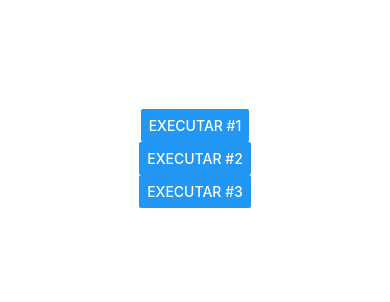
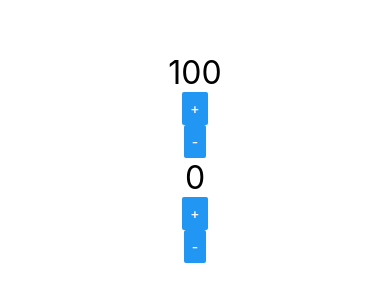
Before and after one commit to NathanaelCarauna/React-native-curso-cod3r, a React Native app: screen / in a window 390 px wide. Shown: the part 264-566 px from the top of the page. Built offline with nearby package versions, Linux system fonts and the light colour scheme.

Commit message:
Aula 25, useState

```diff
--- a/src/App.js
+++ b/src/App.js
@@ -1,6 +1,7 @@
 import React from 'react';
 import {Text, View, StyleSheet} from 'react-native'
 
+import Contador from './components/Contador'
 import Botao from './components/Botao'
 import TituloFrag from './components/Fragment'
 import Aleatorio from './components/Aleatorio'
@@ -10,8 +11,10 @@
 
 export default () => (
   <View style={styles.App}>
+    <Contador inicial={100} passo={15}/>
+    <Contador />
+    {/*
     <Botao/>
-    {/*
     <TituloFrag principal="Cadastro de produtos"
       secundario="Tela de cadastro de produtos"/>
     <Aleatorio min={4} max={15}/>
--- /dev/null
+++ b/src/components/Contador.js
@@ -0,0 +1,20 @@
+import React, { useState } from 'react'
+import { Text, Button } from 'react-native'
+import styles from '../common/globalStyle'
+
+export default ({ inicial = 0, passo = 1 }) => {
+    const [numero, setNumero] = useState(inicial)
+    const add = () => {
+        setNumero(numero + passo)
+    }
+    const sub = () => {
+        setNumero(numero - passo)
+    }
+    return (
+        <>
+            <Text style={styles.fontG}>{numero}</Text>
+            <Button title="+" onPress={add} />
+            <Button title="-" onPress={sub} />
+        </>
+    )
+}
```
